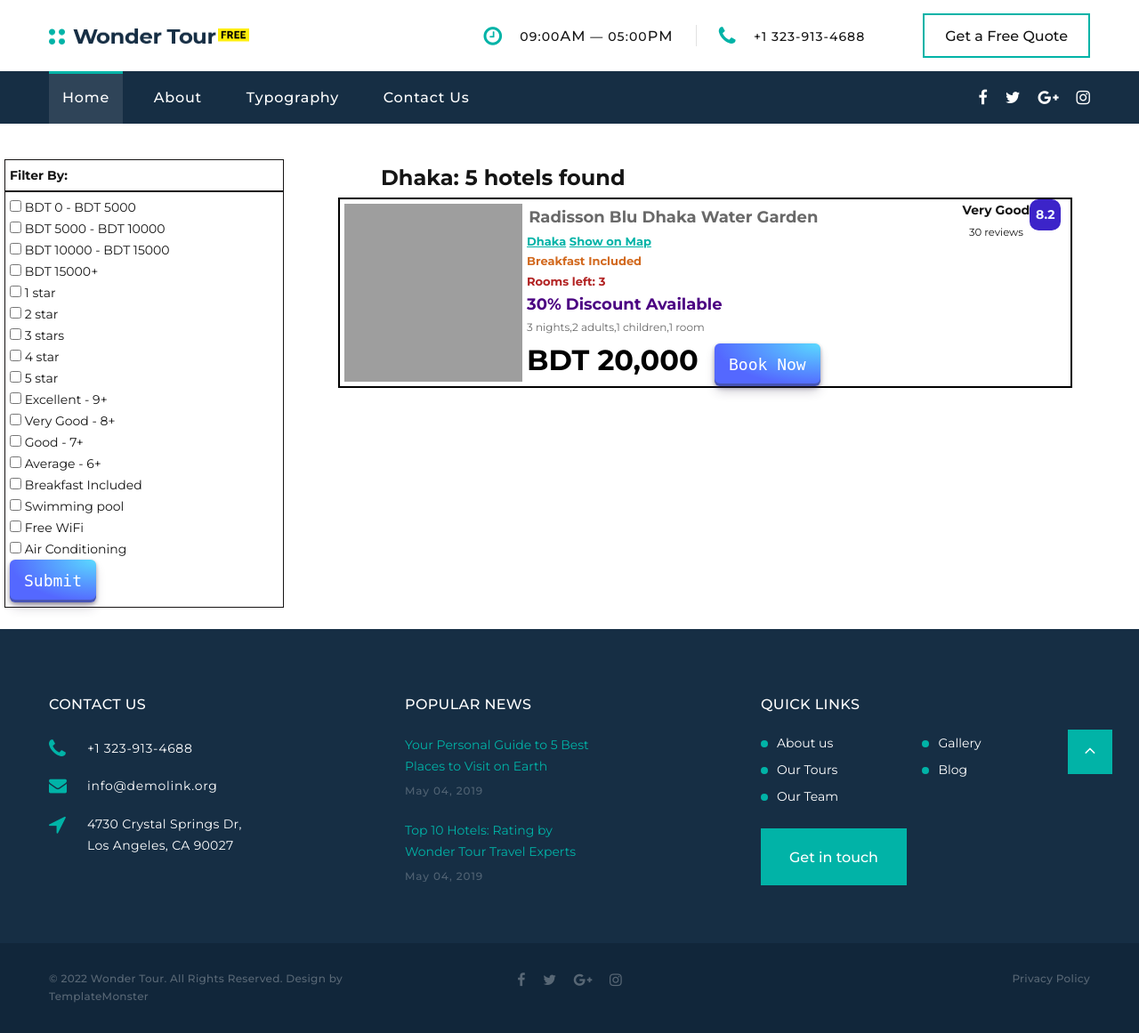
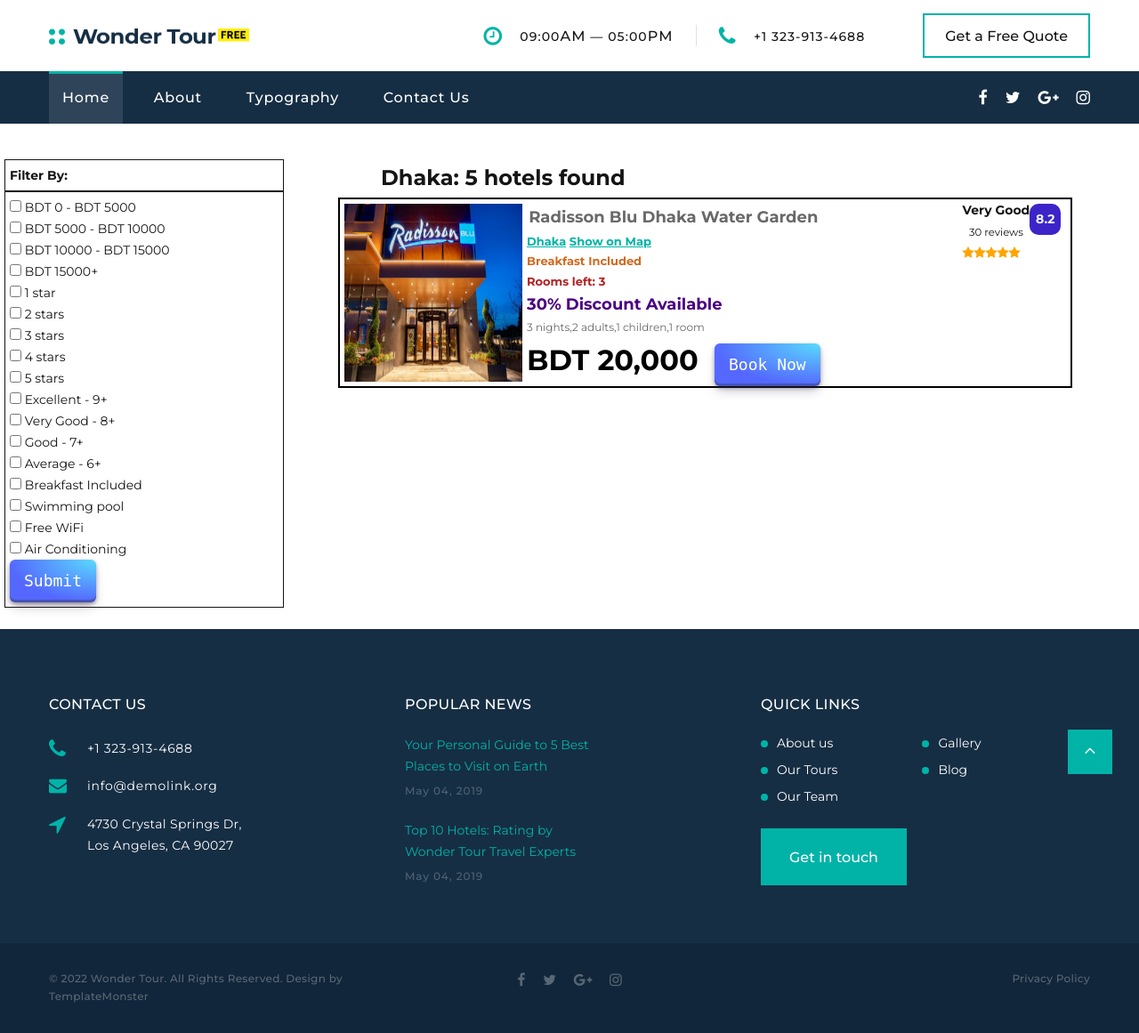
Before and after one commit to ANAS011192007/GoTravel-main, a PHP site: page /hotels.php in a window 1280 px wide. Shown: the whole page at 89% size. Run offline with PHP 8.4, Linux system fonts and the light colour scheme; grey boxes are pictures that could not be loaded.

Commit message:
3 php files updated

```diff
--- /dev/null
+++ b/db_connect.php
@@ -0,0 +1,13 @@
+<?php
+$servername="localhost";
+$username="root";
+$password="";
+$dbname="go_travel";
+$conn=new mysqli($servername,$username,$password,$dbname);
+if($conn->connect_error){
+    die("connection failed :".$conn->connect_error);
+}
+else{
+
+}
+?>
--- a/hotels.php
+++ b/hotels.php
@@ -198,6 +198,7 @@
               color:#01b3a7;
             }
             #ratings_box{
+              margin-top: 5px;
               height: 35px;
               width: 35px;
               border: 5px solid rgb(60, 36, 201);
@@ -208,10 +209,12 @@
               font-weight: bold;
             }
             #rating{
+
               float:right;
               font-weight: bold;
             }
             #reviews{
+              margin-top: 5px;
               font-weight:lighter;
               font-size: smaller;
               text-align: right;
@@ -241,9 +244,37 @@
             color: black;
             font-size: xx-large;
             }
-
+           .checked{
+             float: left;
+             color: orange;
+           }
         </style>
       </header>
+
+    <?php
+  include_once 'db_connect.php';
+  if(isset($_POST['search'])){
+    $city=$_POST['city'];
+    $adult=$_POST['adult'];
+    $children=$_POST['children'];
+    $room=$_POST['room'];
+    $room_type=$_POST['room_type'];
+    $bed=$_POST['bed'];
+    $query1=$sql = "SELECT * FROM hotel WHERE
+     (District=\"'$city'\" OR Thana =\"'$city'\") && Room_Type LIKE
+      \''$room_type'\' && Room_Available>='$room' && No_of_beds>='$bed';";
+      $result1=$conn->query($query1);
+  if($result2->num_rows>0){
+    $star="Star";
+    $rating="Rating";
+    $room_available="Room_Available";
+    $price="Price";
+    $features="Features";
+    $reviews="Reviews";
+  }
+}
+    ?>
+
       <div class="row">
 <div class="column right">
   <div class = "cards">
@@ -263,13 +294,13 @@
         <input type="checkbox" id="Rating2" name="Rating2" value="1">
         <label for="vehicle3"> 1 star</label><br>
         <input type="checkbox" id="Rating3" name="Rating3" value="2">
-        <label for="vehicle3"> 2 star</label><br>
+        <label for="vehicle3"> 2 stars</label><br>
         <input type="checkbox" id="Rating4" name="Rating4" value="3">
         <label for="vehicle3"> 3 stars</label><br>
         <input type="checkbox" id="Rating5" name="Rating5" value="4">
-        <label for="vehicle3"> 4 star</label><br>
+        <label for="vehicle3"> 4 stars</label><br>
         <input type="checkbox" id="Rating6" name="Rating6" value="5">
-        <label for="vehicle3"> 5 star</label><br>
+        <label for="vehicle3"> 5 stars</label><br>
         <input type="checkbox" id="score1" name="score1" value="9">
         <label for="vehicle3"> Excellent - 9+</label><br>
         <input type="checkbox" id="score2" name="score2" value="8">
@@ -295,7 +326,7 @@
 <div id="No_of_hotels"><b>Dhaka: 5 hotels found</b></div>
 <div id="hotels">
     <div id="hotelall">
-      <img id="images" src="img/hotel1.jpg" alt="Hotel 1">
+      <img id="images" src="images/hotel1.jpg" alt="Hotel 1">
       <span id="hotel_Name">Radisson Blu Dhaka Water Garden
          <br> <span id="Location"><u>Dhaka</u>&nbsp;<a href="#"><u>Show on Map</u></a>
           <br><span id="qualities">Breakfast Included</span>
@@ -307,13 +338,20 @@
         <br>
         <span id="Taka">BDT 20,000 &nbsp;<button class="button-29" role="button">Book Now</button></span>
       </span>
-      <span id="rating">Very Good<br><span id="reviews">30 reviews</span></span>
+      <span id="rating">Very Good<br><span id="reviews">30 reviews<br></span>
+      <span class="fa fa-star checked"></span>
+<span class="fa fa-star checked"></span>
+<span class="fa fa-star checked"></span>
+<span class="fa fa-star checked"></span>
+<span class="fa fa-star checked"></span>
+    </span>
       <span id="ratings_box">8.2</span>
     </div>
 
 </div>
 </div>
       </div>
+
 <!-- Eikhane change korbiiii -->
 
 <br>
```
Also changed, not shown: index.php (+4 -4 lines).
